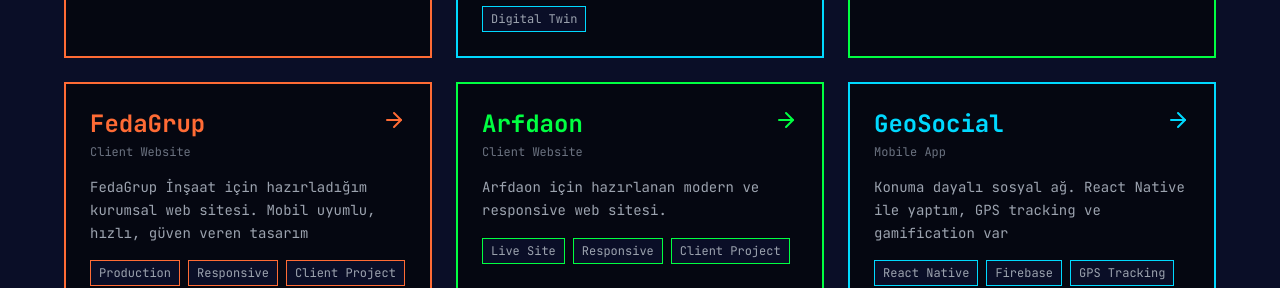
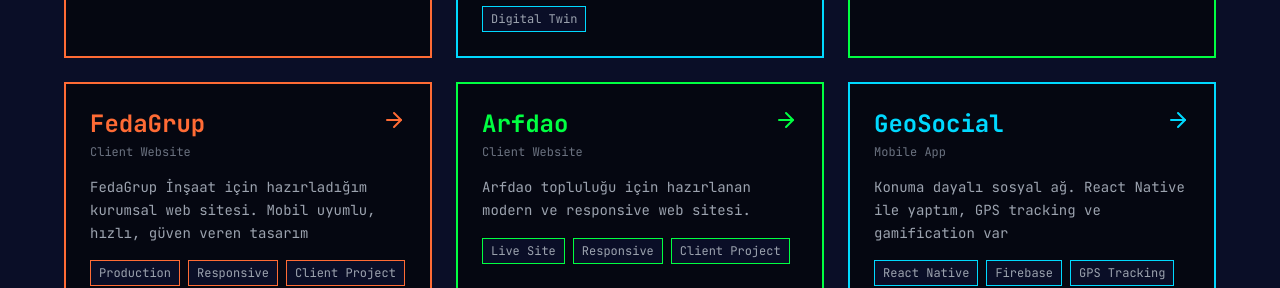
Before and after one commit to altunbaymirac/mirac.pfo, a React (Vite) app: page / in a window 1280 px wide. Shown: the part 1197-1485 px from the top of the page. Built offline with nearby package versions, Linux system fonts and the light colour scheme.

Commit message:
Correct Arfdao project name and URL

```diff
--- a/src/pages/Home.jsx
+++ b/src/pages/Home.jsx
@@ -66,12 +66,12 @@
       stats: ['Production', 'Responsive', 'Client Project']
     },
     {
-      name: 'Arfdaon',
+      name: 'Arfdao',
       tag: 'Client Website',
-      description: 'Arfdaon için hazırlanan modern ve responsive web sitesi.',
-      descriptionEn: 'A modern, responsive website built for Arfdaon.',
+      description: 'Arfdao topluluğu için hazırlanan modern ve responsive web sitesi.',
+      descriptionEn: 'A modern, responsive website built for the Arfdao community.',
       color: 'terminal-text',
-      link: 'https://arfdaon.com',
+      link: 'https://arfdao.dev',
       external: true,
       stats: ['Live Site', 'Responsive', 'Client Project']
     },
--- a/src/pages/Projects.jsx
+++ b/src/pages/Projects.jsx
@@ -44,12 +44,12 @@
     color: 'terminal-accent'
   },
   {
-    title: 'Arfdaon',
+    title: 'Arfdao',
     type: 'Client Website',
-    description: 'Arfdaon için hazırlanmış modern, responsive canlı web sitesi.',
-    descriptionEn: 'A modern, responsive live website built for Arfdaon.',
+    description: 'Arfdao topluluğu için hazırlanmış modern, responsive canlı web sitesi.',
+    descriptionEn: 'A modern, responsive live website built for the Arfdao community.',
     tech: ['Web Design', 'Responsive', 'Production'],
-    href: 'https://arfdaon.com',
+    href: 'https://arfdao.dev',
     external: true,
     color: 'terminal-text'
   },
```
